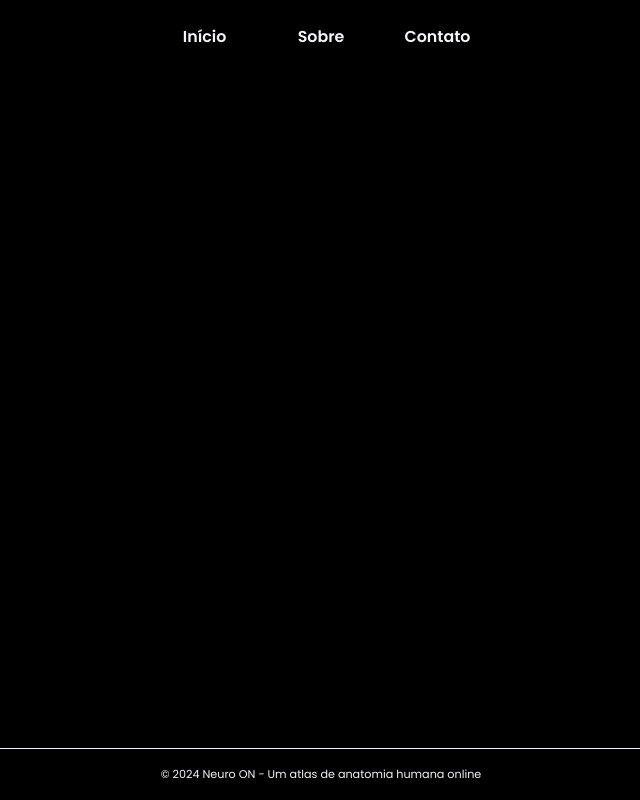
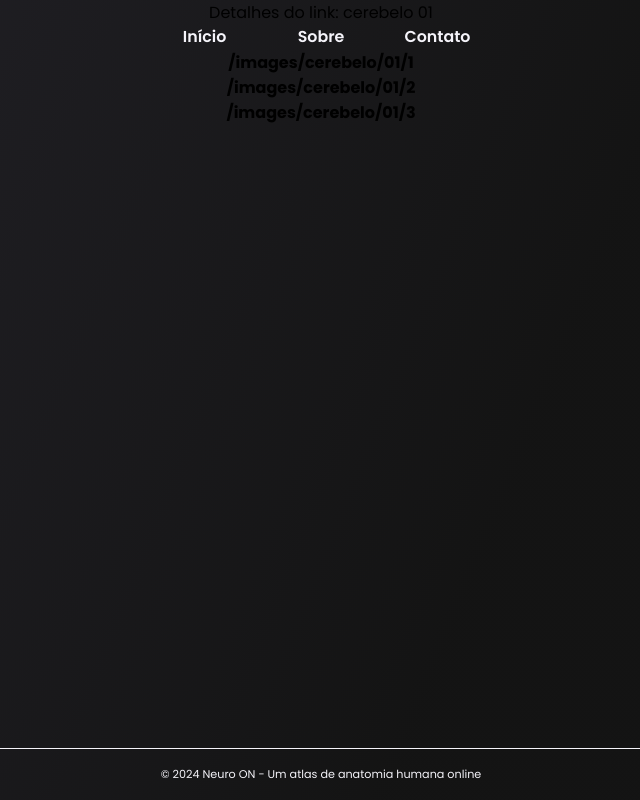
Before and after one commit to rafasp97/Neuro-ON, a React (Create React App) app: page /explore/cerebelo01 in a window 1280 px wide. Shown: the whole page, without its empty margins (319-959 px from the left). Built offline with nearby package versions, Linux system fonts and the light colour scheme.

Commit message:
back página exploreDetails

```diff
--- a/src/App.js
+++ b/src/App.js
@@ -31,7 +31,7 @@ function App() {
               <Route path="/sobre" element={<Home />} />
               <Route path="/contato" element={<Home />} />
             <Route path="/explore" element={<Explore />} />
-              <Route path="/explore/*" element={<ExploreDetails />} />  {/* Adicionar condicional para páginas /explore/ q não existem */}
+              <Route path="/explore/:linkTo" element={<ExploreDetails />} />  {/* Adicionar condicional para páginas /explore/ q não existem */}
             <Route path="*" element={<Error/>} /> {/* Configurar a página erro */}
           </Routes>
           <Footer/>
--- a/src/components/ExploreOption/ExploreOption.js
+++ b/src/components/ExploreOption/ExploreOption.js
@@ -82,7 +82,7 @@ const ExploreOption = ({imgSrc, imgId, navId, links, title, expandedMenu, setExp
         animate={expandedMenu === imgId ? 'animate' : 'initial'}
         >
            {links.map((link, index) => (
-             <NavLink key={`ket-${title}-${index}`} to={link.to}>
+             <NavLink key={`key-${title}-${index}`} to={`/explore/${link.to}`}>
                 {link.name}
             </NavLink>
            ))}
--- a/src/components/Navbar/Navbar.js
+++ b/src/components/Navbar/Navbar.js
@@ -1,65 +1,50 @@
-
-// React Router
-import { NavLink} from "react-router-dom"
+import React, { useEffect, useState } from 'react';
+import { NavLink } from 'react-router-dom';
 import { useLocation } from 'react-router-dom';
-
-// Style
 import './Navbar.css';
-import { useEffect, useState } from "react";
-
-// Context
-import { useScroll } from '../../context/ScrollContext';
 
 const Navbar = () => {
-
   const location = useLocation();
   const [navClass, setNavClass] = useState('navbar-home');
-    const { handleScroll } = useScroll();  // Usando o context
-
 
   useEffect(() => {
-
     const page = location.pathname;
-
-      if(['/', '/inicio', '/sobre', '/contato'].includes(page)){
-        setNavClass('navbar-home')
+    if (['/', '/inicio', '/sobre', '/contato'].includes(page)) {
+      setNavClass('navbar-home');
+    } else {
+      setNavClass('navbar-explore');
     }
-      else{
-        setNavClass('navbar-explore')
-      }
-
-
-      //desmontar componente
-      return () => {
-
-      };
   }, [location.pathname]);
 
+  // Usando caminhos relativos a partir da pasta 'public'
+  const homeIcon = '/images/icon-home.png';
+  const aboutIcon = '/images/icon-about.png';
+  const contactIcon = '/images/icon-contact.png';
 
   return (
     <nav className={navClass}>
       <ul>
         <li>
-              <NavLink to="/inicio" className="nav-link" onClick={() => handleScroll('home')}>
-                <img src='images/icon-home.png' className="icon-menu-home" alt="icon"/>
+          <NavLink to="/inicio" className="nav-link">
+            <img src={homeIcon} className="icon-menu-home" alt="Home" />
             <p className="navbar-p home-p">Início</p>
           </NavLink>
         </li>
         <li>
-              <NavLink to="/sobre" className="nav-link" onClick={() => handleScroll('about')}>
-                <img src='images/icon-about.png' className="icon-menu-about" alt="icon"/>
+          <NavLink to="/sobre" className="nav-link">
+            <img src={aboutIcon} className="icon-menu-about" alt="Sobre" />
             <p className="navbar-p">Sobre</p>
           </NavLink>
         </li>
         <li>
-              <NavLink to="/contato" className="nav-link" onClick={() => handleScroll('contact')}>
-                <img src='images/icon-contact.png' className="icon-menu-contact" alt="icon"/>
+          <NavLink to="/contato" className="nav-link">
+            <img src={contactIcon} className="icon-menu-contact" alt="Contato" />
             <p className="navbar-p members-p">Contato</p>
           </NavLink>
         </li>
       </ul>
     </nav>
-  )
-}
+  );
+};
 
-export default Navbar
+export default Navbar;
--- a/src/data/ExploreRef.js
+++ b/src/data/ExploreData.js
@@ -1,5 +1,5 @@
 const ExploreRef = {
-  Ref0: {
+  Data0: {
     title: "Nervos Craniados",
     links: [
       { to: 'img1', name: 'cerebro1' },
@@ -9,7 +9,7 @@ const ExploreRef = {
       { to: 'img4', name: 'cerebro4' }
     ]
   },
-  Ref1: {
+  Data1: {
     title: "Vascularização",
     links: [
       { to: 'img1', name: 'cerebro1' },
@@ -19,7 +19,7 @@ const ExploreRef = {
       { to: 'img4', name: 'cerebro4' }
     ]
   },
-  Ref2: {
+  Data2: {
     title: "Plexo Braquial",
     links: [
       { to: 'img1', name: 'cerebro1' },
@@ -28,15 +28,15 @@ const ExploreRef = {
       { to: 'img4', name: 'cerebro4' }
     ]
   },
-  Ref3: {
+  Data3: {
     title: "Cerebelo",
     links: [
-      { to: 'cerebelo/01', name: 'cerebelo 01' },
-      { to: 'cerebelo/02', name: 'cerebelo 02' },
-      { to: 'cerebelo/03', name: 'cerebelo 03' },
+      { to: 'cerebelo01', name: 'cerebelo 01' },
+      { to: 'cerebelo02', name: 'cerebelo 02' },
+      { to: 'cerebelo03', name: 'cerebelo 03' },
     ]
   },
-  Ref4: {
+  Data4: {
     title: "Cortes Coronais",
     links: [
       { to: 'img1', name: 'cerebro1' },
@@ -45,14 +45,14 @@ const ExploreRef = {
       { to: 'img4', name: 'cerebro4' }
     ]
   },
-  Ref5: {
+  Data5: {
     title: "Meninges e Líquor",
     links: [
       { to: 'img1', name: 'cerebro1' },
       { to: 'img2', name: 'cerebro2' }
     ]
   },
-  Ref6: {
+  Data6: {
     title: "Cortes Sagitais",
     links: [
       { to: 'img1', name: 'cerebro1' },
@@ -61,7 +61,7 @@ const ExploreRef = {
       { to: 'img4', name: 'cerebro4' }
     ]
   },
-  Ref7: {
+  Data7: {
     title: "Sulcos e Giros",
     links: [
       { to: 'img1', name: 'cerebro1' },
@@ -70,7 +70,7 @@ const ExploreRef = {
       { to: 'img4', name: 'cerebro4' }
     ]
   },
-  Ref8: {
+  Data8: {
     title: "Medula",
     links: [
       { to: 'img1', name: 'cerebro1' },
@@ -79,7 +79,7 @@ const ExploreRef = {
       { to: 'img4', name: 'cerebro4' }
     ]
   },
-  Ref9: {
+  Data9: {
     title: "Cortes Transversais",
     links: [
       { to: 'img1', name: 'cerebro1' },
--- a/src/pages/Explore/Explore.js
+++ b/src/pages/Explore/Explore.js
@@ -8,7 +8,7 @@ import './Explore.css';
 import ExploreOption from '../../components/ExploreOption/ExploreOption';
 
 // Data
-import ExploreRef from '../../data/ExploreRef';
+import ExploreData from '../../data/ExploreData';
 
 // Framer Motion
 import { motion } from 'framer-motion';
@@ -33,7 +33,7 @@ const Explore = () => {
           <img src='/images/icon-button.png'  alt="icon" className='icon-explore'/>
         </motion.div>
         <div className="container-grid">
-          {Object.values(ExploreRef)
+          {Object.values(ExploreData)
            .sort((a, b) => a.title.localeCompare(b.title))  // Ordena por título de forma alfabética
            .map(({ title, links }, index)=> {
               return (
--- a/src/pages/ExploreDetails/ExploreDetails.css
+++ b/src/pages/ExploreDetails/ExploreDetails.css
@@ -1,4 +1,4 @@
 .details{
-    background: black;
+    background: var(--background);
     height: 100vh;
 }
--- a/src/pages/ExploreDetails/ExploreDetails.js
+++ b/src/pages/ExploreDetails/ExploreDetails.js
@@ -1,28 +1,67 @@
 // Style
 import './ExploreDetails.css';
 
+// React
+import { useState, useEffect } from 'react';
+
 // React Router
-import { useLocation } from 'react-router-dom';
-
+import { useLocation, useParams } from 'react-router-dom';
 
 // Database
-import ExploreRef from '../../data/ExploreRef';
+import ExploreData from '../../data/ExploreData';
 
 
 const ExploreDetails = () => {
 
+  const { linkTo } = useParams();
+
   const location = useLocation();
+  const linkId = location.pathname.slice(9);
+  const idForImg = linkId.slice(0, -2) + '/' + linkId.slice(-2);
 
-  const linkId = location.pathname.slice(9);
+  const [error, setError] = useState(false);
 
-  console.log(linkId);
+  // variáveis da tela
+  const [title, setTitle] = useState();
+  const [images, setImages] = useState(['', '/images/', '/images/', '/images/']);
+
+  // useEffect que será chamado sempre que o linkId mudar
+  useEffect(() => {
+    // Busca dentro da 'database' se existe algum link correspondente
+    const validityLink = Object.values(ExploreData)
+      .map(item => item.links)
+      .filter(link => link.to === linkId);
+
+    // Verifica se o link existe, se não, ativa o erro
+    if (validityLink.length === 0) {
+      setError(true);
+    } else {
+      setError(false);
+    }
+
+    setTitle(linkId.slice(0, -2) + ' ' + linkId.slice(-2));
 
 
+    //exemplo de retorno: '/images/' + cerebelo/02' + '/' + index ... faltando apenas o formato.
+    setImages(images.map((src, index) => src + idForImg + '/' + index));
+
+
+  }, [linkId]);
 
 
   return (
     <div className='details'>
-         <h1>Detalhes do link:</h1>
+          {error ? (
+            <div>Detalhes do link: {title}
+                <br></br> <br></br>
+                 <h4>{images[1]}</h4>
+                 <h4>{images[2]}</h4>
+                 <h4>{images[3]}</h4>
+            </div>
+          ) : (
+            <h1>Link não encontrado!</h1>
+          )}
+
     </div>
   )
 }
```
Lines whose indentation alone changed are shown as unchanged.
